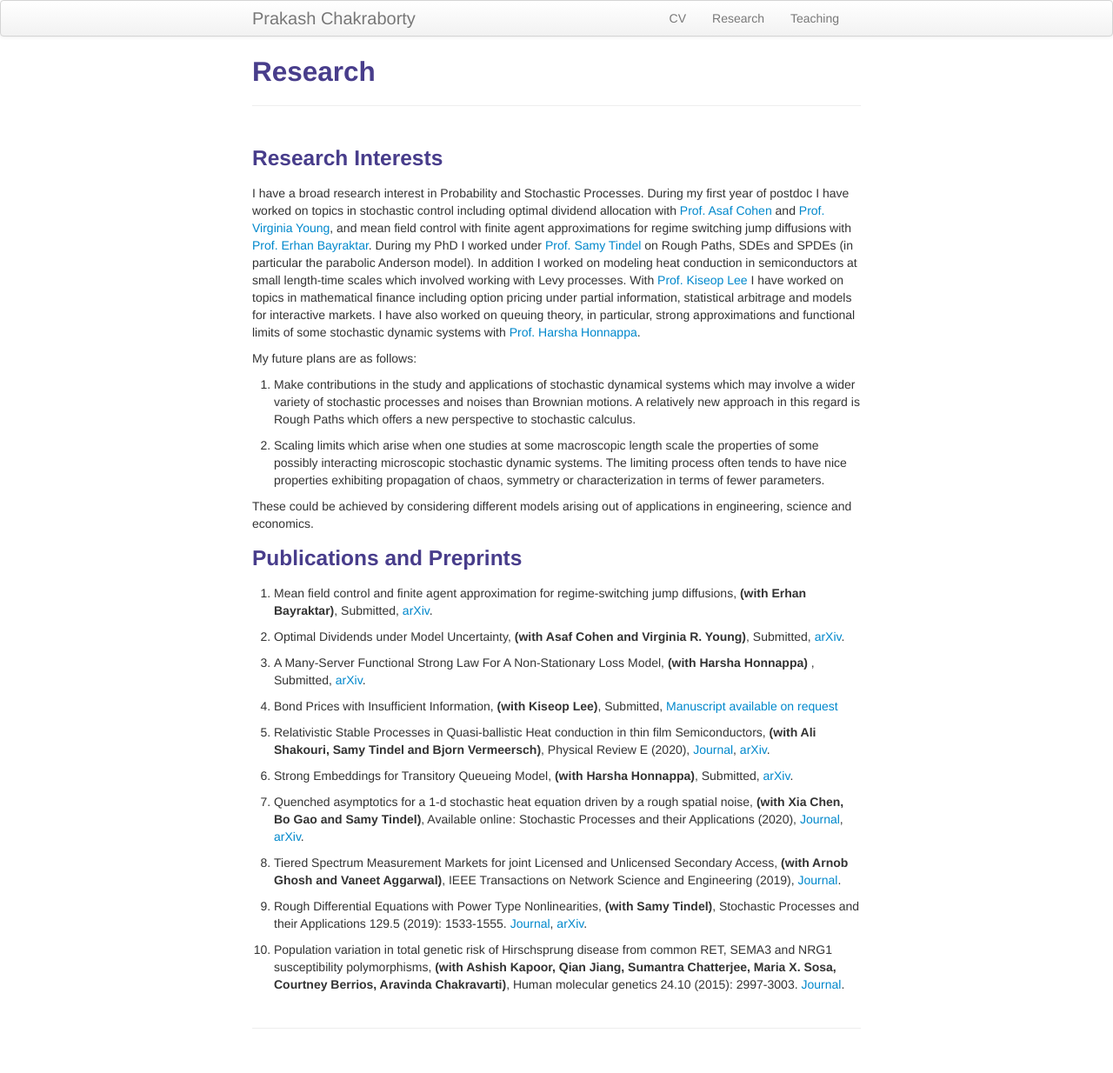
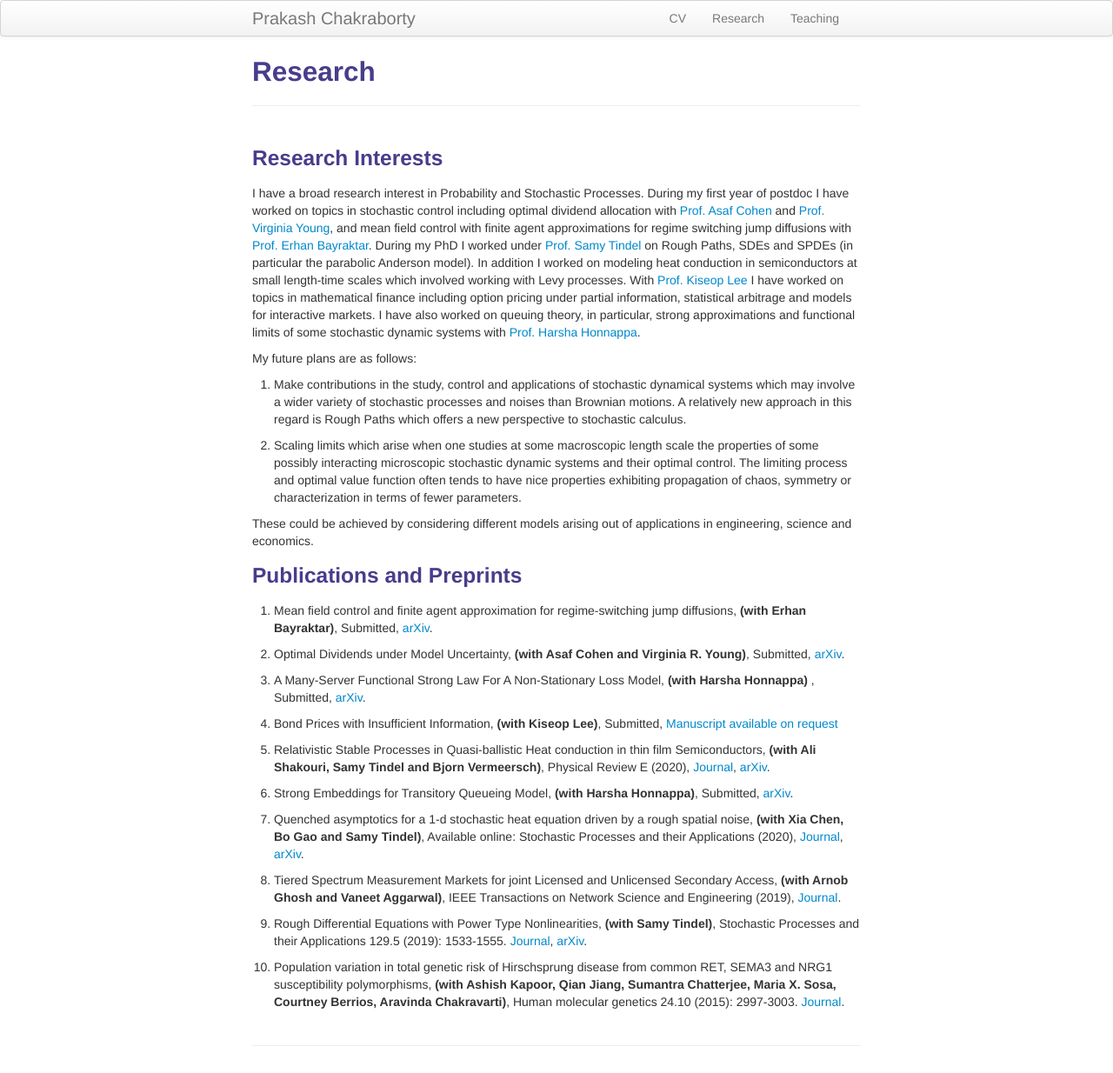
Before and after one commit to prakashchakraborty/prakashchakraborty.github.io, a Jekyll site: the page built from pages/research.md, in a window 1280 px wide. Shown: the whole page at 87% size. Built offline with Jekyll 4.4.1, drawn with Linux system fonts in a browser that asks for light colours.

Commit message:
Update research.md

```diff
--- a/pages/research.md
+++ b/pages/research.md
@@ -10,9 +10,9 @@ description: Prakash Chakraborty's research
 
 My future plans are as follows:
 
-1. Make contributions in the study and applications of stochastic dynamical systems which may involve a wider variety of stochastic processes and noises than Brownian motions. A relatively new approach in this regard is Rough Paths which offers a new perspective to stochastic calculus.
+1. Make contributions in the study, control and applications of stochastic dynamical systems which may involve a wider variety of stochastic processes and noises than Brownian motions. A relatively new approach in this regard is Rough Paths which offers a new perspective to stochastic calculus.
 
-2. Scaling limits which arise when one studies at some macroscopic length scale the properties of some possibly interacting microscopic stochastic dynamic systems. The limiting process often tends to have nice properties exhibiting propagation of chaos, symmetry or characterization in terms of fewer parameters.
+2. Scaling limits which arise when one studies at some macroscopic length scale the properties of some possibly interacting microscopic stochastic dynamic systems and their optimal control. The limiting process and optimal value function often tends to have nice properties exhibiting propagation of chaos, symmetry or characterization in terms of fewer parameters.
 
 These could be achieved by considering different models arising out of applications in engineering, science and economics.
 
```
